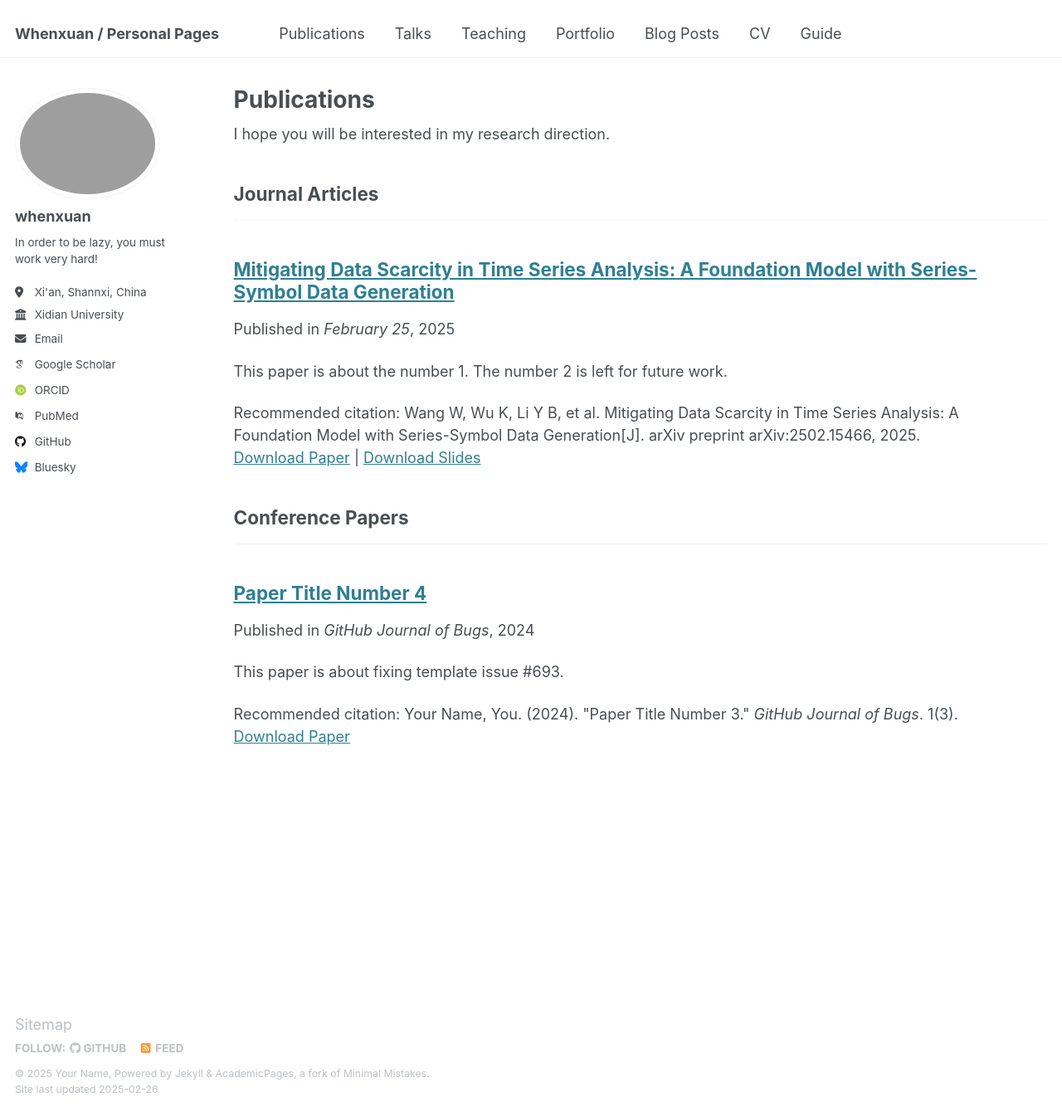
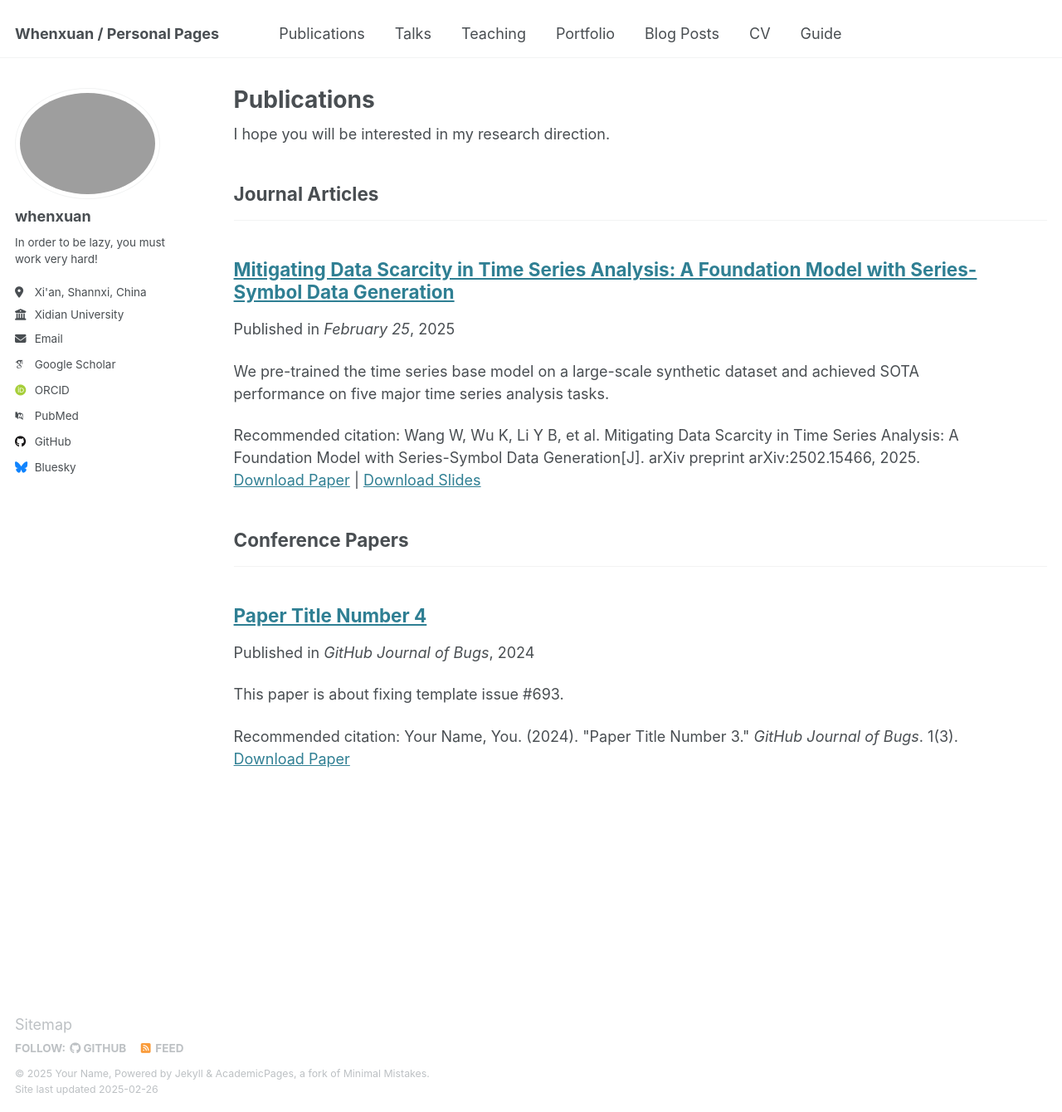
Before and after one commit to wwhenxuan/wwhenxuan.github.io, a Jekyll site: the page built from _pages/publications.html, in a window 1280 px wide and 1340 px high. Shown: the whole window at 83% size. Built offline with Jekyll 4.4.1, drawn with Linux system fonts in a browser that asks for light colours; some web fonts are replaced; some of the changed lines change nothing that is shown.

Commit message:
Update the info

```diff
--- a/_config.yml
+++ b/_config.yml
@@ -45,7 +45,7 @@
   bitbucket        : # Username - Update with your username on the site
   codepen          : # Username
   dribbble         : # Username
-  github           : "https://github.com/wwhenxuan"
+  github           : "wwhenxuan"
   kaggle           : # Username
   stackoverflow    : # User number or user number and name (i.e., use "1" or "1/jeff-atwood")
 
--- a/_publications/2025-2-25-Mitigating_Data_Scarcity_in_Time_Series_Analysis.md
+++ b/_publications/2025-2-25-Mitigating_Data_Scarcity_in_Time_Series_Analysis.md
@@ -3,7 +3,7 @@
 collection: "arXiv preprint"
 category: manuscripts
 permalink: /publication/2025-2-25-Mitigating_Data_Scarcity_in_Time_Series_Analysis
-excerpt: 'This paper is about the number 1. The number 2 is left for future work.'
+excerpt: 'We pre-trained the time series base model on a large-scale synthetic dataset and achieved SOTA performance on five major time series analysis tasks.'
 date: 2025-2-25
 venue: 'February 25'
 slidesurl: 'https://arxiv.org/abs/2502.15466'
@@ -13,4 +13,32 @@
 
 ## Abstract
 
-Foundation models for time series analysis (TSA) have attracted significant attention. However, challenges such as data scarcity and data imbalance continue to hinder their development. To address this, we consider modeling complex systems through symbolic expressions that serve as semantic descriptors of time series. Building on this concept, we introduce a series-symbol (S2) dual-modulity data generation mechanism, enabling the unrestricted creation of high-quality time series data paired with corresponding symbolic representations. Leveraging the S2 dataset, we develop SymTime, a pre-trained foundation model for TSA. SymTime demonstrates competitive performance across five major TSA tasks when fine-tuned with downstream task, rivaling foundation models pre-trained on real-world datasets. This approach underscores the potential of dual-modality data generation and pretraining mechanisms in overcoming data scarcity and enhancing task performance.
+**Foundation models** for <u>time series analysis (TSA)</u> have attracted significant attention. However, challenges such as `data scarcity and data imbalance` continue to hinder their development. To address this, we consider **modeling complex systems** through symbolic expressions that serve as **semantic descriptors** of time series. Building on this concept, we introduce a **series-symbol (S2) dual-modulity data generation mechanism**, enabling the <u>unrestricted creation</u> of high-quality time series data paired with corresponding symbolic representations. Leveraging the S2 dataset, we develop `SymTime`, a pre-trained foundation model for TSA. SymTime demonstrates competitive performance across **five major TSA tasks** when fine-tuned with downstream task, rivaling foundation models pre-trained on real-world datasets. This approach underscores the potential of dual-modality data generation and pretraining mechanisms in overcoming data scarcity and enhancing task performance.
+
+## Main Idea
+
+![model](../images/SymTime/S2Generator_and_SymTime.png)
+
+To address the issue of data distribution imbalance and explore the semantic information of time series, this paper starting from the nature and mechanisms of time series, posits that time series are representations of complex dynamical systems.
+
+- On one hand, the intricate patterns within natural systems can be captured through observed numerical data; for instance, the time series of body temperature fluctuations throughout a day is derived from observations of the human system.
+
+- On the other hand, complex systems can be expressed abstractly using mathematical symbols and formulas, with ordinary differential equations (ODE) and partial differential equations (PDE) being the most common methods for modeling complex systems. Symbols provide semantic information for modeling complex systems.
+
+## Our Work
+
+We propose an unrestricted dual-modality time series-symbolic expression data generation mechanism, through which we have constructed a large-scale synthetic dataset and trained a dual-encoder time series foundation model.
+
+During training, we employ masked modeling to enable the time series encoder and symbolic expression encoder to learn fundamental representations by reconstructing masked segments. To capture cross-modal features between time series and symbolic expressions, we implement MoCo methodology using momentum models and [CLS] tokens to establish a feature-consistent large-scale dictionary, introducing bidirectional contrastive losses (time series-to-symbolic expression and symbolic expression-to-time series). This framework enables pretraining of a time series encoder that simultaneously acquires temporal representation capabilities and symbolic semantic awareness.
+
+## Main Results
+
+![main_results](../images/SymTime/main_results.png)
+
+The time series foundation model `SymTime` trained with the aforementioned method not only achieves **state-of-the-art (SOTA)** performance in long-term forecasting, short-term forecasting, classification, imputation, and anomaly detection tasks, but also maintains low computational complexity.
+
+## Interesting Phenomenon
+
+![TSNE](../images/SymTime/TSNE_Time.png)
+
+By leveraging contrastive learning that brings positive samples closer while pushing negative samples apart in the **representation space**, our time series encoder effectively captures <u>semantic information</u> from symbolic expressions through cross-modal alignment. As shown in the figure, when feeding time series generated from different symbolic expressions into the untrained encoder, t-SNE visualization reveals disordered distribution. After contrastive pretraining, however, the trained encoder organizes time series of identical symbolic categories into distinct cluster formations through the same procedure. This conclusively demonstrates our encoder's capability to learn symbolic semantics.
```
Also changed, not shown: 3 other files.
